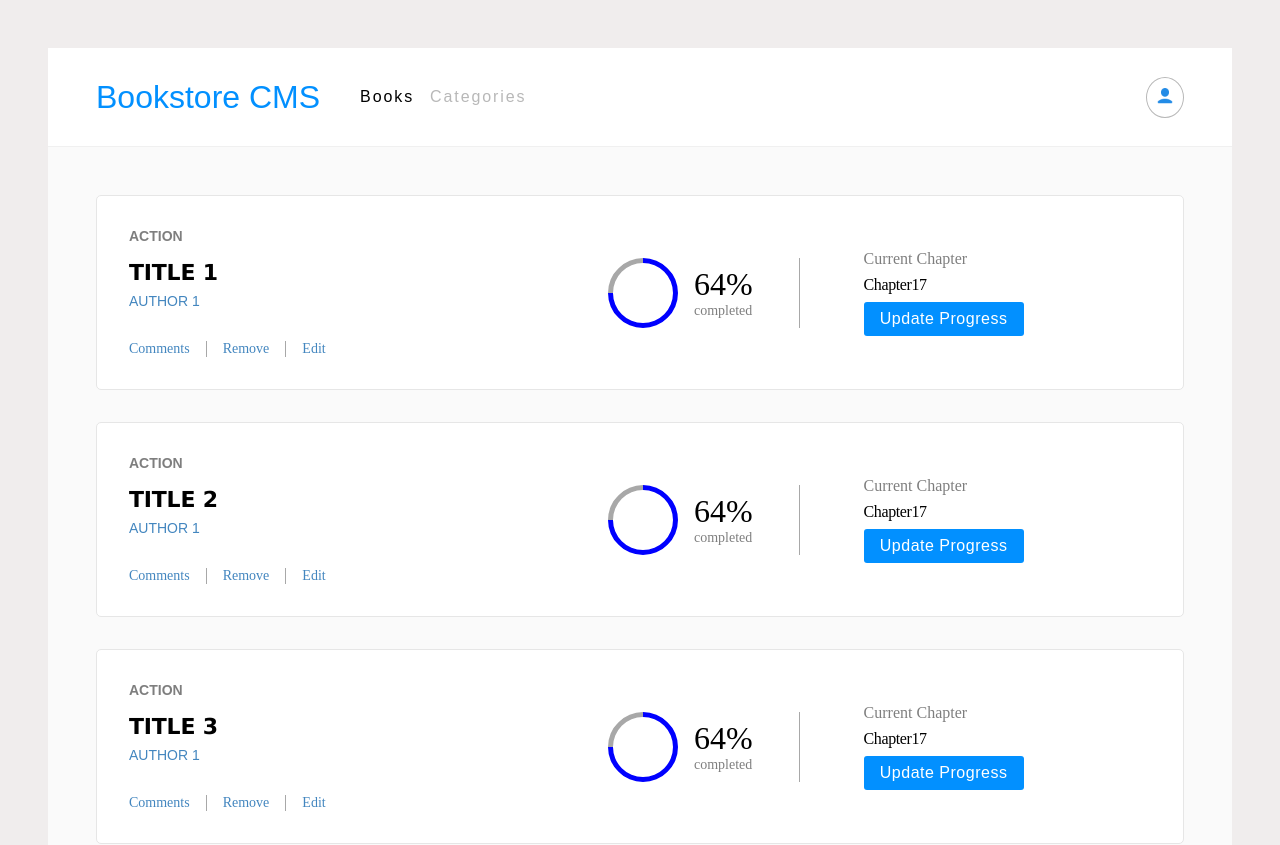
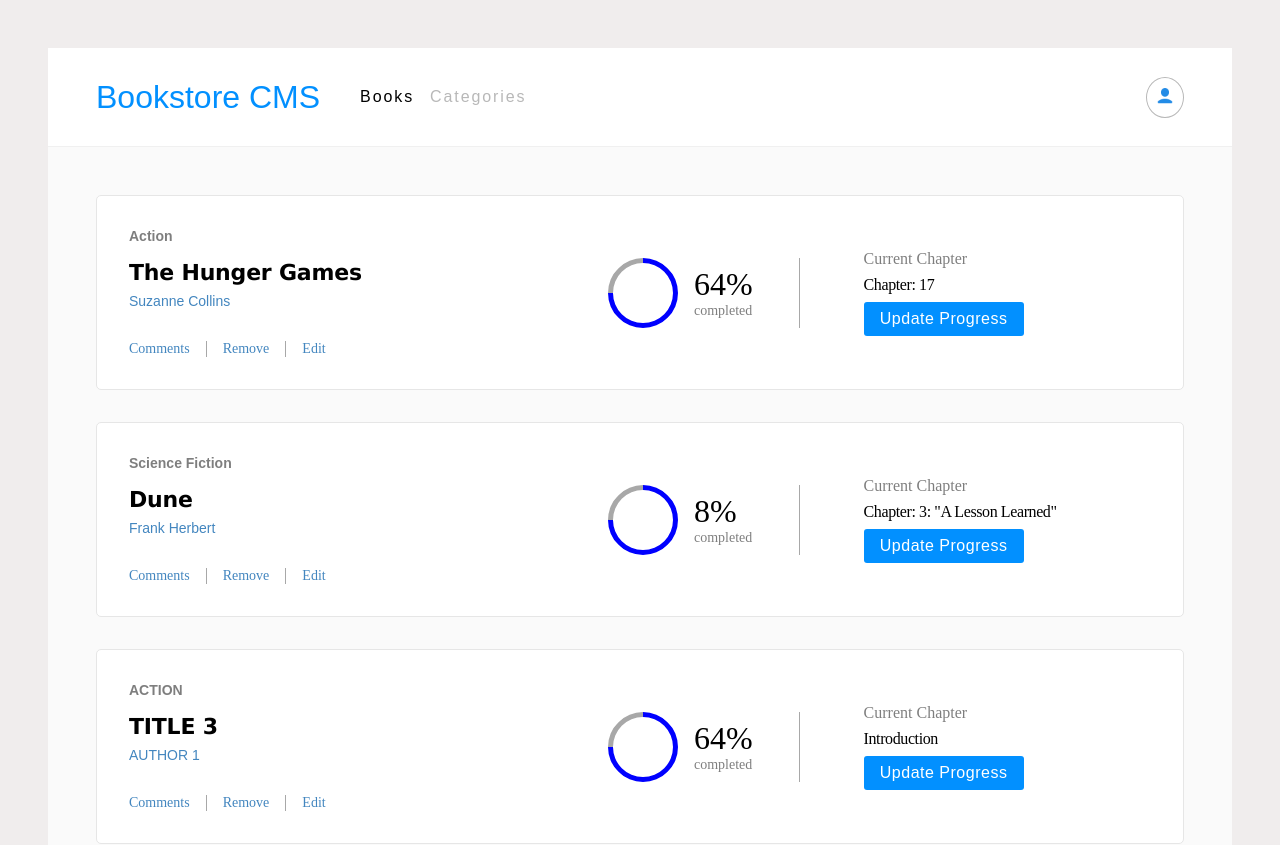
Before and after one commit to hamidazim321/react-book-store, a React (Create React App) app: page / in a window 1280 px wide. Shown: the top 845 px of the page. Built offline with nearby package versions, Linux system fonts and the light colour scheme.

Commit message:
Make code corrections

```diff
--- a/src/components/Book.js
+++ b/src/components/Book.js
@@ -3,7 +3,7 @@
 
 export default function BookCard({ BookObject, removeBook }) {
   const {
-    title, category, author, progress, chapter,
+    title, category, author, progress, state,
   } = BookObject;
   return (
     <>
@@ -30,8 +30,7 @@
       <div className="book-status">
         <p className="current-chapter">Current Chapter</p>
         <p className="chapter-number">
-          Chapter
-          {chapter}
+          {state}
         </p>
         <button type="button" className="update-progess-btn">Update Progress</button>
       </div>
@@ -45,7 +44,7 @@
     category: PropTypes.string.isRequired,
     author: PropTypes.string.isRequired,
     progress: PropTypes.number.isRequired,
-    chapter: PropTypes.string.isRequired,
+    state: PropTypes.string.isRequired,
   }).isRequired,
   removeBook: PropTypes.func.isRequired,
 };
--- a/src/components/BookForm.js
+++ b/src/components/BookForm.js
@@ -22,8 +22,8 @@
         <select className="select-category">
           <option className="select-placeholder">Category</option>
           <option>Action</option>
-          <option>Fiction</option>
-          <option>Auto Biography</option>
+          <option>Science Fiction</option>
+          <option>Economy</option>
         </select>
         <button className="submit-form" type="submit">
           Add Book
--- a/src/components/BookList.js
+++ b/src/components/BookList.js
@@ -5,25 +5,25 @@
 export default function BookList() {
   const [Books, setBooks] = useState([
     {
-      title: 'TITLE 1',
-      category: 'ACTION',
-      author: 'AUTHOR 1',
+      title: 'The Hunger Games',
+      category: 'Action',
+      author: 'Suzanne Collins',
       progress: 64,
-      chapter: '17',
+      state: 'Chapter: 17',
     },
     {
-      title: 'TITLE 2',
-      category: 'ACTION',
-      author: 'AUTHOR 1',
-      progress: 64,
-      chapter: '17',
+      title: 'Dune',
+      category: 'Science Fiction',
+      author: 'Frank Herbert',
+      progress: 8,
+      state: 'Chapter: 3: "A Lesson Learned" ',
     },
     {
       title: 'TITLE 3',
       category: 'ACTION',
       author: 'AUTHOR 1',
       progress: 64,
-      chapter: '17',
+      state: 'Introduction',
     },
   ]);
 
```
